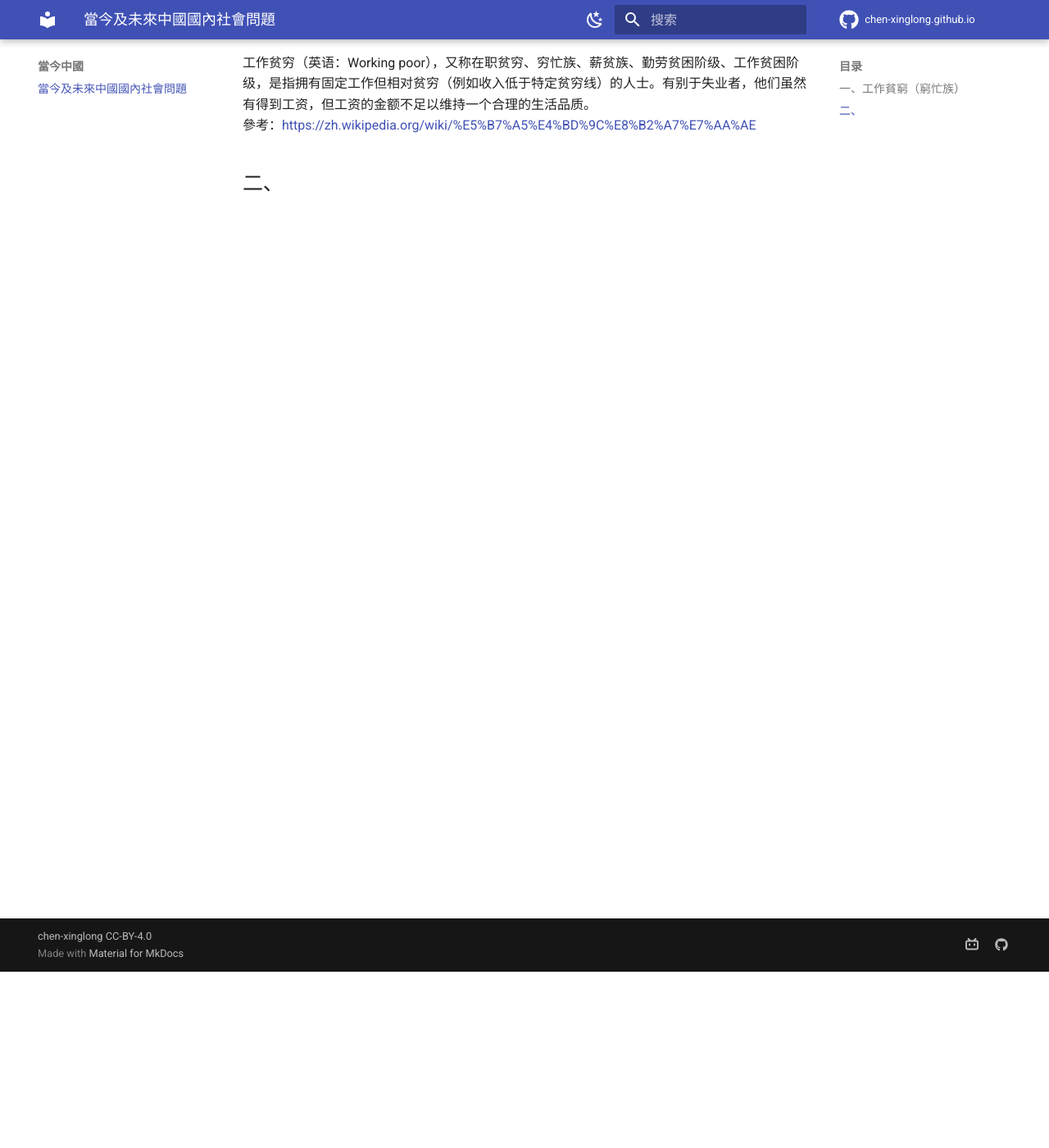
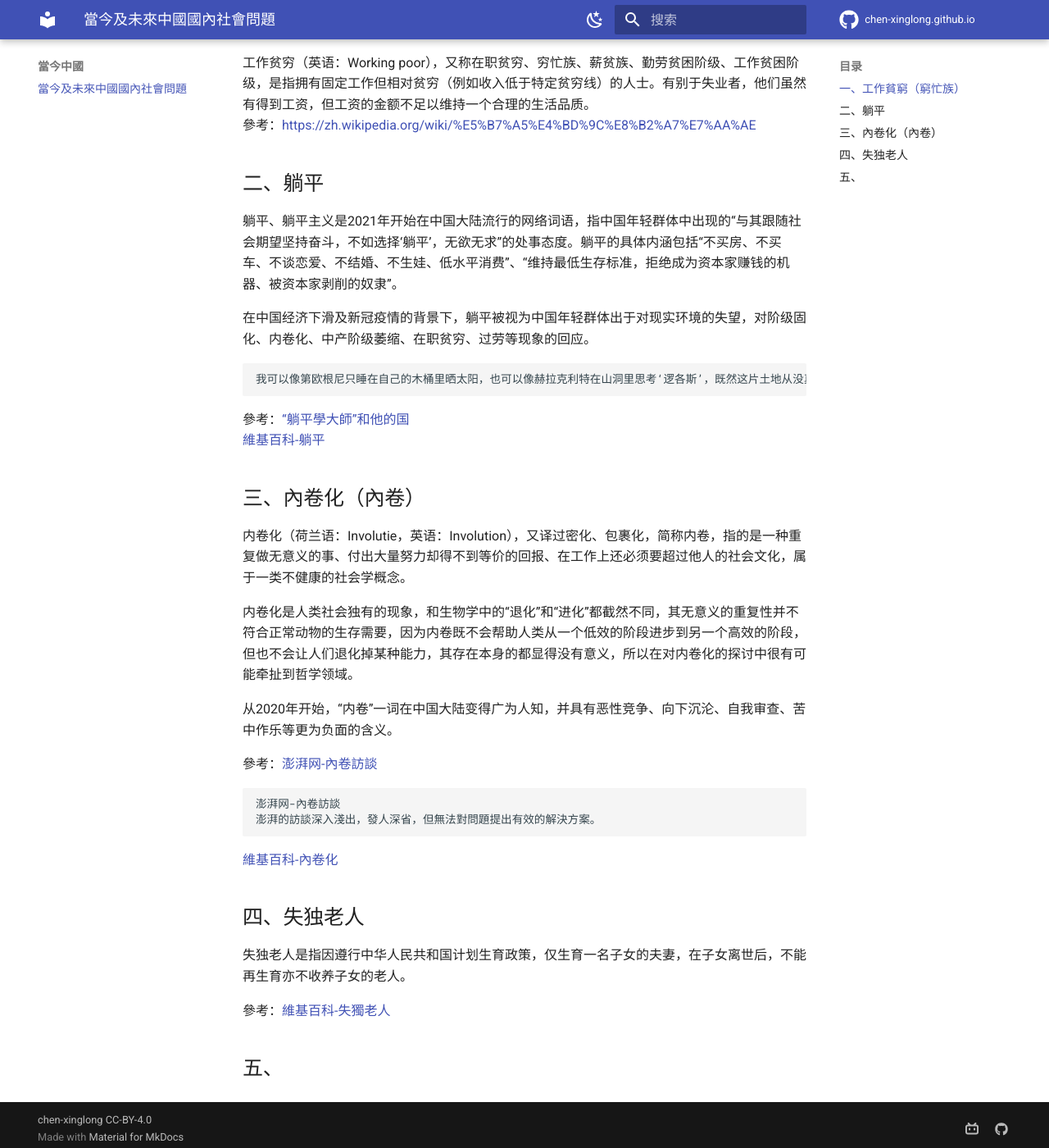
Before and after one commit to chen-xinglong/chen-xinglong.github.io, an MkDocs documentation site: the page built from docs/tomorrow/tomorrow.md, in a window 1280 px wide and 1400 px high, scrolled down 215 px. Shown: the whole window at 82% size. Built offline with MkDocs 1.6.1 and Material for MkDocs 9.7.7, drawn with Linux system fonts in a browser that asks for light colours; comment, search, counter and statistics services are not loaded.

Commit message:
add in index.md

````diff
--- a/docs/tomorrow/tomorrow.md
+++ b/docs/tomorrow/tomorrow.md
@@ -4,4 +4,34 @@
 工作贫穷（英语：Working poor），又称在职贫穷、穷忙族、薪贫族、勤劳贫困阶级、工作贫困阶级，是指拥有固定工作但相对贫穷（例如收入低于特定贫穷线）的人士。有别于失业者，他们虽然有得到工资，但工资的金额不足以维持一个合理的生活品质。
 參考：[https://zh.wikipedia.org/wiki/%E5%B7%A5%E4%BD%9C%E8%B2%A7%E7%AA%AE](https://zh.wikipedia.org/wiki/%E5%B7%A5%E4%BD%9C%E8%B2%A7%E7%AA%AE '工作貧窮')
 
-## 二、
+## 二、躺平
+躺平、躺平主义是2021年开始在中国大陆流行的网络词语，指中国年轻群体中出现的“与其跟随社会期望坚持奋斗，不如选择‘躺平’，无欲无求”的处事态度。躺平的具体内涵包括“不买房、不买车、不谈恋爱、不结婚、不生娃、低水平消费”、“维持最低生存标准，拒绝成为资本家赚钱的机器、被资本家剥削的奴隶”。
+
+在中国经济下滑及新冠疫情的背景下，躺平被视为中国年轻群体出于对现实环境的失望，对阶级固化、内卷化、中产阶级萎缩、在职贫穷、过劳等现象的回应。
+
+```
+我可以像第欧根尼只睡在自己的木桶里晒太阳，也可以像赫拉克利特在山洞里思考‘逻各斯’，既然这片土地从没真实存在高举人主体性的思潮，那我可以自己制造给自己，躺平就是我的智者运动，只有躺平，人才是万物的尺度。--《百度貼吧-躺平即是正義》
+```
+參考：[“躺平學大師”和他的国](https://www.sohu.com/a/463766065_260616 '鳳凰網')
+[維基百科-躺平](https://zh.wikipedia.org/wiki/%E8%BA%BA%E5%B9%B3#%E8%A9%9E%E8%AA%9E%E6%BA%90%E6%B5%81 '維基百科')
+
+## 三、內卷化（內卷）
+内卷化（荷兰语：Involutie，英语：Involution），又译过密化、包裹化，简称内卷，指的是一种重复做无意义的事、付出大量努力却得不到等价的回报、在工作上还必须要超过他人的社会文化，属于一类不健康的社会学概念。
+
+内卷化是人类社会独有的现象，和生物学中的“退化”和“进化”都截然不同，其无意义的重复性并不符合正常动物的生存需要，因为内卷既不会帮助人类从一个低效的阶段进步到另一个高效的阶段，但也不会让人们退化掉某种能力，其存在本身的都显得没有意义，所以在对内卷化的探讨中很有可能牵扯到哲学领域。
+
+从2020年开始，“内卷”一词在中国大陆变得广为人知，并具有恶性竞争、向下沉沦、自我审查、苦中作乐等更为负面的含义。
+
+參考：[澎湃网-內卷訪談](https://www.thepaper.cn/newsDetail_forward_9648585 '澎湃')
+```
+澎湃网-內卷訪談
+澎湃的訪談深入淺出，發人深省，但無法對問題提出有效的解決方案。
+```
+[維基百科-內卷化](https://zh.wikipedia.org/wiki/%E5%86%85%E5%8D%B7%E5%8C%96 '內卷化')
+
+## 四、失独老人
+失独老人是指因遵行中华人民共和国计划生育政策，仅生育一名子女的夫妻，在子女离世后，不能再生育亦不收养子女的老人。
+
+參考：[維基百科-失獨老人](https://zh.wikipedia.org/wiki/%E5%A4%B1%E7%8B%AC%E8%80%81%E4%BA%BA)
+
+## 五、
````
Also changed, not shown: docs/index.md (+1 -1 lines).
